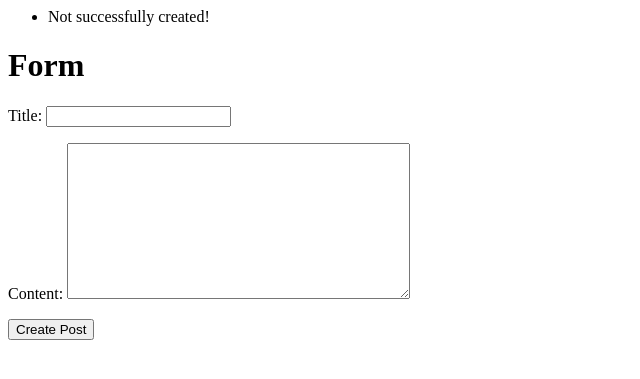
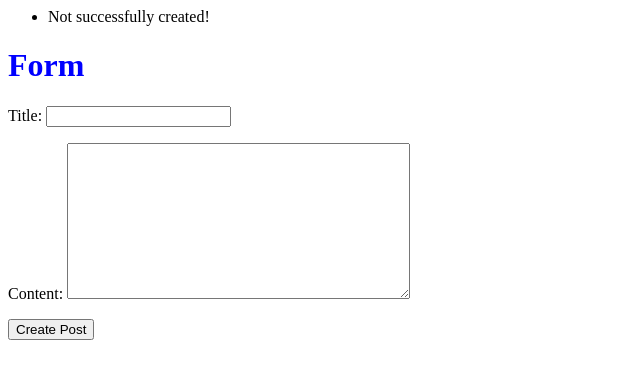
Before and after one commit to wanching0730/try-django19, a Django app: page /posts/create/ in a window 1280 px wide. Shown: the top 379 px of the page, without its empty margins (0-640 px from the left). Run offline with Django 3.2, Linux system fonts and the light colour scheme; parts of the project's set-up code (start-up, migrations or seed data) failed here and were passed over.

Commit message:
apply css to base.html

```diff
--- a/trydjango19/static/css/base.css
+++ b/trydjango19/static/css/base.css
@@ -1,3 +1,3 @@
 h1 {
-    color: #77777;
+    color: blue
 }
--- a/trydjango19/templates/base.html
+++ b/trydjango19/templates/base.html
@@ -2,6 +2,7 @@
 <html>
     <head>
         <title>{% block head_title %}Try Django 1.9{% endblock head_title %}</title>
+        <link rel="stylesheet" href="/static/css/base.css" />
     </head>
     <body>
 
--- a/trydjango19/trydjango19/settings.py
+++ b/trydjango19/trydjango19/settings.py
@@ -129,4 +129,5 @@ STATICFILES_DIRS = [
 # static files for django admin (css, js, images)
 STATIC_ROOT = os.path.join(os.path.dirname(BASE_DIR), "static_cdn")
 
+# for files that uploaded by user
 MEDIA_ROOT = os.path.join(os.path.dirname(BASE_DIR), "media_cdn")
--- a/trydjango19/trydjango19/urls.py
+++ b/trydjango19/trydjango19/urls.py
@@ -16,6 +16,8 @@ Including another URLconf
 """
 from django.conf.urls import include, url
 from django.contrib import admin
+from django.conf import settings
+from django.conf.urls.static import static
 
 urlpatterns = [
     url(r'^admin/', admin.site.urls),
```
